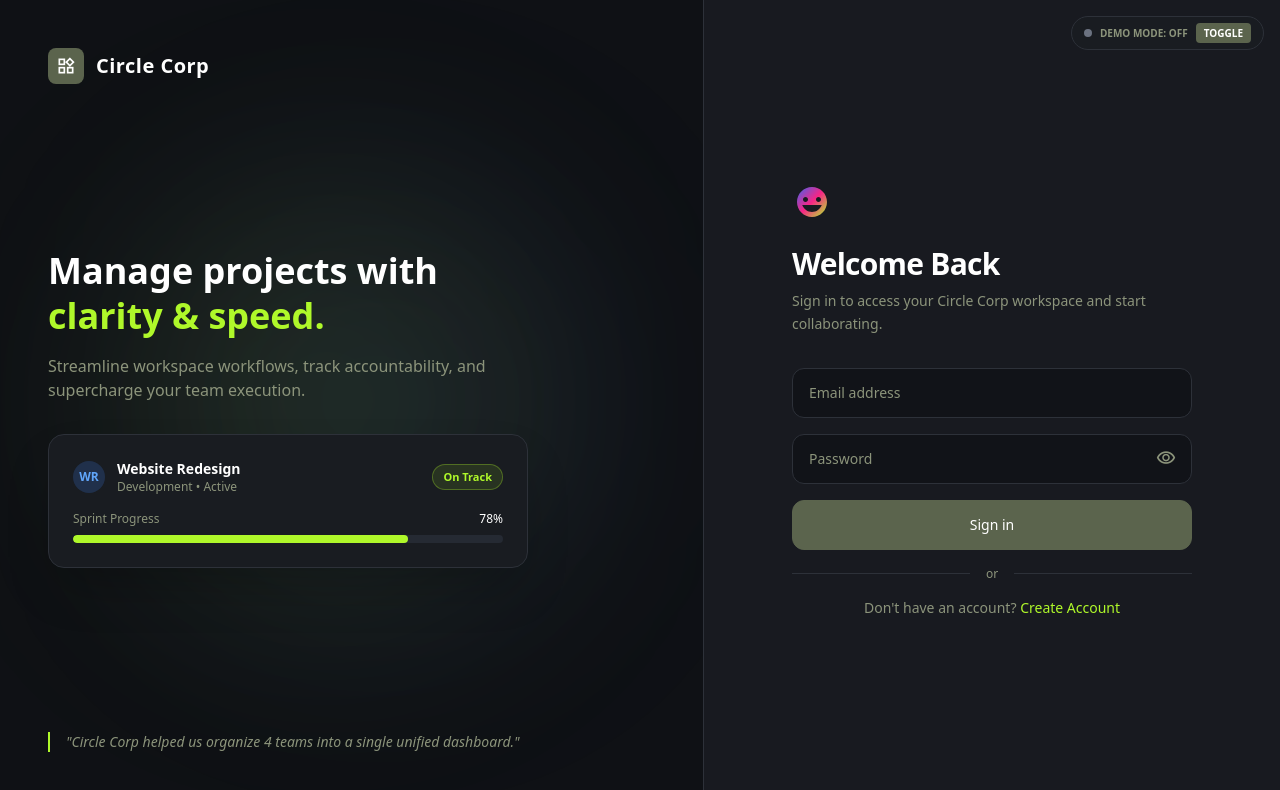
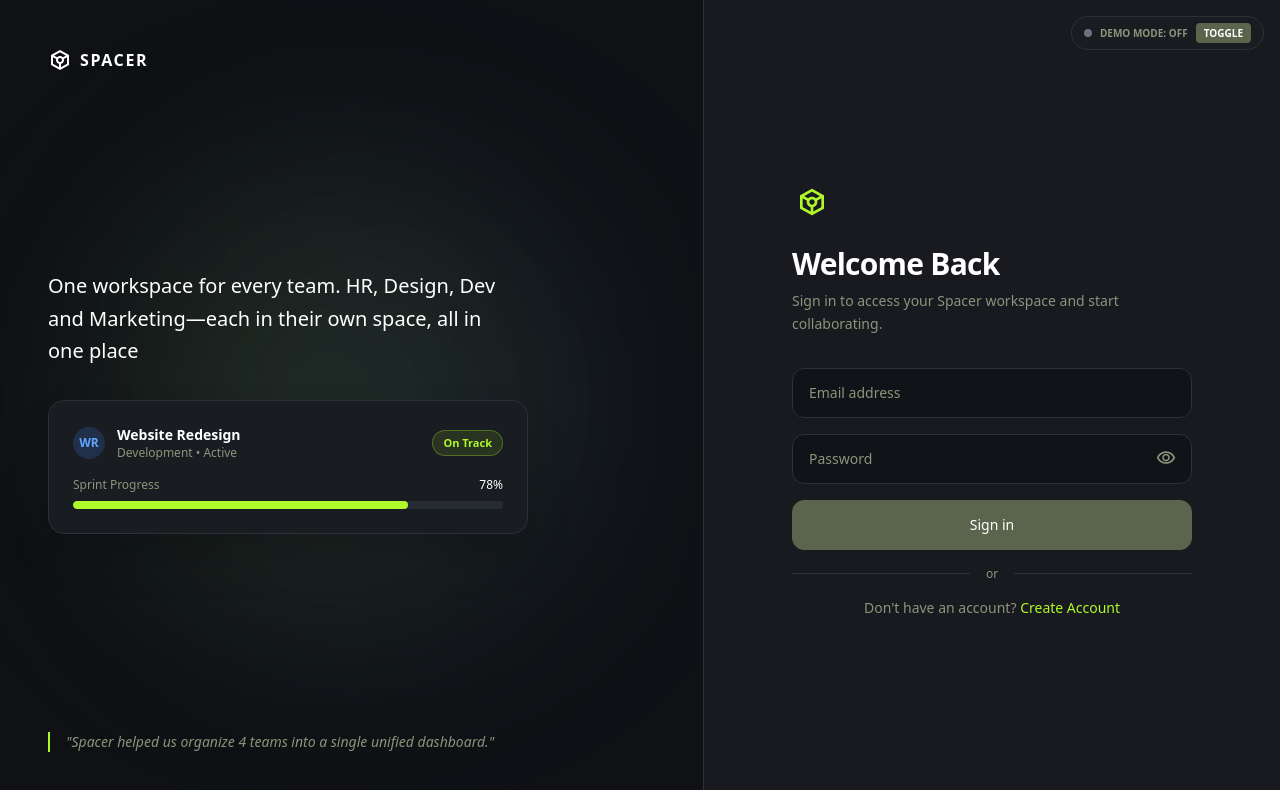
Before and after one commit to Patrickd1234/Spacer-Remaster, a React (Vite) app in the folder Spacer-app/: page /login in a window 1280 px wide. Shown: the top 790 px of the page. Built offline with nearby package versions, Linux system fonts and the light colour scheme.

Commit message:
Update branding to Spacer with token icon

```diff
--- a/Spacer-app/src/Launch_Organization.jsx
+++ b/Spacer-app/src/Launch_Organization.jsx
@@ -84,7 +84,7 @@ export default function LaunchOrganization() {
                             <div class="w-8 h-8 bg-blue-500/20 rounded flex items-center justify-center border border-blue-500/30">
                                 <svg class="w-4 h-4 text-blue-400" fill="none" stroke="currentColor" viewbox="0 0 24 24"><path d="M5 3v4M3 5h4M6 17v4m-2-2h4m5-16l2.286 6.857L21 12l-5.714 2.143L13 21l-2.286-6.857L5 12l5.714-2.143L13 3z" stroke-linecap="round" stroke-linejoin="round" stroke-width="2"></path></svg>
                             </div>
-                            <span class="font-medium text-sm">Circle Corp</span>
+                            <span class="font-medium text-sm">Spacer</span>
                             <div class="ml-auto text-gray-500">
                                 <svg class="w-4 h-4" fill="none" stroke="currentColor" viewbox="0 0 24 24"><path d="M9 5l7 7-7 7"></path></svg>
                             </div>
--- a/Spacer-app/src/Login.jsx
+++ b/Spacer-app/src/Login.jsx
@@ -69,21 +69,15 @@ function Login() {
                 <div className="absolute bottom-1/4 right-1/4 w-[400px] h-[400px] bg-[#aff82a]/10 rounded-full blur-[120px] pointer-events-none" />
 
                 {/* Top Logo */}
-                <div className="flex items-center gap-3 z-10">
-                    <div className="w-9 h-9 rounded-lg bg-[#5b644d] flex items-center justify-center text-white">
-                        <span className="material-symbols-outlined text-[20px]">widgets</span>
-                    </div>
-                    <span className="text-xl font-bold tracking-wide text-white">Circle Corp</span>
+                <div className="flex items-center gap-2 z-10">
+                    <span className="material-symbols-outlined text-white font-bold text-[24px]">token</span>
+                    <h1 className="text-[16px] font-bold tracking-widest text-white uppercase">Spacer</h1>
                 </div>
 
                 {/* Card Showcase Graphic */}
                 <div className="relative z-10 my-auto max-w-[480px]">
-                    <h2 className="text-4xl font-bold leading-tight mb-4 text-white">
-                        Manage projects with <br />
-                        <span className="text-[#aff82a]">clarity & speed.</span>
-                    </h2>
-                    <p className="text-[#8c947b] text-base mb-8">
-                        Streamline workspace workflows, track accountability, and supercharge your team execution.
+                    <p className="text-white text-[20px] leading-relaxed max-w-md mb-8">
+                        One workspace for every team. HR, Design, Dev and Marketing—each in their own space, all in one place
                     </p>
 
                     <div className="bg-[#191c21] border border-[#2D3139] rounded-2xl p-6 shadow-2xl space-y-4">
@@ -116,7 +110,7 @@ function Login() {
                 {/* Bottom Quote */}
                 <div className="z-10 border-l-2 border-[#aff82a] pl-4">
                     <p className="text-sm text-[#8c947b] italic">
-                        "Circle Corp helped us organize 4 teams into a single unified dashboard."
+                        "Spacer helped us organize 4 teams into a single unified dashboard."
                     </p>
                 </div>
             </div>
@@ -124,23 +118,14 @@ function Login() {
             {/* Right Side: Sign In Form */}
             <div className="w-full lg:w-[45%] flex flex-col justify-center px-8 sm:px-16 lg:px-20 bg-[#181a20] relative z-10">
                 <div className="w-full max-w-[400px] mx-auto">
-                    {/* Abstract colorful icon */}
+                    {/* Spacer Icon */}
                     <div className="w-10 h-10 mb-6 flex items-center justify-center">
-                        <svg width="40" height="40" viewBox="0 0 40 40" fill="none" xmlns="http://www.w3.org/2000/svg">
-                            <path d="M20 5C11.716 5 5 11.716 5 20C5 28.284 11.716 35 20 35C28.284 35 35 28.284 35 20C35 11.716 28.284 5 20 5ZM26.5 15C27.88 15 29 16.12 29 17.5C29 18.88 27.88 20 26.5 20C25.12 20 24 18.88 24 17.5C24 16.12 25.12 15 26.5 15ZM13.5 15C14.88 15 16 16.12 16 17.5C16 18.88 14.88 20 13.5 20C12.12 20 11 18.88 11 17.5C11 16.12 12.12 15 13.5 15ZM20 30C15.58 30 11.83 27.14 10.23 23H29.77C28.17 27.14 24.42 30 20 30Z" fill="url(#paint0_linear)" />
-                            <defs>
-                                <linearGradient id="paint0_linear" x1="5" y1="5" x2="35" y2="35" gradientUnits="userSpaceOnUse">
-                                    <stop stopColor="#4361EE" />
-                                    <stop offset="0.5" stopColor="#F72585" />
-                                    <stop offset="1" stopColor="#aff82a" />
-                                </linearGradient>
-                            </defs>
-                        </svg>
+                        <span className="material-symbols-outlined text-[#aff82a] text-[32px]">token</span>
                     </div>
 
                     <h2 className="text-3xl font-bold text-white mb-2 tracking-tight">Welcome Back</h2>
                     <p className="text-[#8c947b] text-sm mb-8 leading-relaxed">
-                        Sign in to access your Circle Corp workspace and start collaborating.
+                        Sign in to access your Spacer workspace and start collaborating.
                     </p>
 
                     <form onSubmit={handleSubmit} className="space-y-4">
--- a/Spacer-app/src/onboarding.jsx
+++ b/Spacer-app/src/onboarding.jsx
@@ -88,7 +88,7 @@ function Onboarding() {
                             <div className="w-8 h-8 bg-blue-600/30 border border-blue-500/40 rounded flex items-center justify-center text-blue-400 font-bold">
                                 <svg className="w-4 h-4" fill="currentColor" viewBox="0 0 24 24"><path d="M12 2l3.09 6.26L22 9.27l-5 4.87 1.18 6.88L12 17.77l-6.18 3.25L7 14.14 2 9.27l6.91-1.01L12 2z"></path></svg>
                             </div>
-                            <span className="font-semibold text-sm text-white">Circle Corp</span>
+                            <span className="font-semibold text-sm text-white">Spacer</span>
                         </div>
                         <span className="text-[10px] bg-white/5 text-zinc-400 px-2 py-0.5 rounded border border-white/5">Organization</span>
                     </div>
--- a/Spacer-app/src/partials/sidebar.jsx
+++ b/Spacer-app/src/partials/sidebar.jsx
@@ -91,10 +91,8 @@ export default function Sidebar({ searchQuery = "", userEmail = "", userData = n
                     <div className={`flex items-center ${expanded ? "justify-between mb-4" : "justify-center"}`}>
                         {expanded && (
                             <div className="flex items-center gap-2">
-                                <div className="w-7 h-7 rounded bg-[#5b644d] flex items-center justify-center text-white">
-                                    <span className="material-symbols-outlined text-[18px]">widgets</span>
-                                </div>
-                                <h1 className="font-bold text-[18px] text-white tracking-wide">Circle Corp</h1>
+                                <span className="material-symbols-outlined text-white font-bold text-[20px]">token</span>
+                                <h1 className="font-bold text-[16px] text-white tracking-widest uppercase">Spacer</h1>
                             </div>
                         )}
                         <button
@@ -110,10 +108,10 @@ export default function Sidebar({ searchQuery = "", userEmail = "", userData = n
                     {expanded && (
                         <div className="flex items-center justify-between px-3 py-2 bg-[#1e2025] border border-[#2D3139] rounded-lg cursor-pointer hover:border-[#3d424d] transition-colors group">
                             <div className="flex items-center gap-2.5">
-                                <div className="w-5 h-5 rounded-full bg-blue-500/20 text-blue-400 flex items-center justify-center font-bold text-[10px]">
-                                    C
+                                <div className="w-5 h-5 rounded-full bg-[#aff82a]/20 text-[#aff82a] flex items-center justify-center font-bold text-[10px]">
+                                    S
                                 </div>
-                                <span className="text-[13px] font-medium text-white truncate max-w-[130px]">Circle Corp HQ</span>
+                                <span className="text-[13px] font-medium text-white truncate max-w-[130px]">Spacer HQ</span>
                             </div>
                             <span className="material-symbols-outlined text-[#8c947b] text-[18px] group-hover:text-white transition-colors">unfold_more</span>
                         </div>
--- a/Spacer-app/src/signup.jsx
+++ b/Spacer-app/src/signup.jsx
@@ -140,11 +140,9 @@ function Signup() {
                 <div className="absolute top-1/4 left-1/4 w-[400px] h-[400px] bg-[#4361EE]/10 rounded-full blur-[120px] pointer-events-none" />
                 <div className="absolute bottom-1/4 right-1/4 w-[400px] h-[400px] bg-[#aff82a]/10 rounded-full blur-[120px] pointer-events-none" />
 
-                <div className="flex items-center gap-3 z-10">
-                    <div className="w-9 h-9 rounded-lg bg-[#5b644d] flex items-center justify-center text-white">
-                        <span className="material-symbols-outlined text-[20px]">widgets</span>
-                    </div>
-                    <span className="text-xl font-bold tracking-wide text-white">Circle Corp</span>
+                <div className="flex items-center gap-2 z-10">
+                    <span className="material-symbols-outlined text-white font-bold text-[24px]">token</span>
+                    <h1 className="text-[16px] font-bold tracking-widest text-white uppercase">Spacer</h1>
                 </div>
 
                 <div className="relative z-10 my-auto max-w-[480px]">
@@ -158,7 +156,7 @@ function Signup() {
 
                     <div className="bg-[#191c21] border border-[#2D3139] rounded-2xl p-6 shadow-2xl space-y-4">
                         <div className="flex items-center justify-between">
-                            <span className="text-xs font-semibold text-[#8c947b]">Circle Corp Workspace</span>
+                            <span className="text-xs font-semibold text-[#8c947b]">Spacer Workspace</span>
                             <span className="bg-[#aff82a]/10 text-[#aff82a] border border-[#aff82a]/30 text-[10px] font-bold px-2 py-0.5 rounded">
                                 Live
                             </span>
@@ -187,21 +185,12 @@ function Signup() {
             <div className="w-full lg:w-[45%] flex flex-col justify-center px-8 sm:px-16 lg:px-20 bg-[#181a20] relative z-10 overflow-y-auto py-12">
                 <div className="w-full max-w-[400px] mx-auto">
                     <div className="w-10 h-10 mb-6 flex items-center justify-center">
-                        <svg width="40" height="40" viewBox="0 0 40 40" fill="none" xmlns="http://www.w3.org/2000/svg">
-                            <path d="M20 5C11.716 5 5 11.716 5 20C5 28.284 11.716 35 20 35C28.284 35 35 28.284 35 20C35 11.716 28.284 5 20 5ZM26.5 15C27.88 15 29 16.12 29 17.5C29 18.88 27.88 20 26.5 20C25.12 20 24 18.88 24 17.5C24 16.12 25.12 15 26.5 15ZM13.5 15C14.88 15 16 16.12 16 17.5C16 18.88 14.88 20 13.5 20C12.12 20 11 18.88 11 17.5C11 16.12 12.12 15 13.5 15ZM20 30C15.58 30 11.83 27.14 10.23 23H29.77C28.17 27.14 24.42 30 20 30Z" fill="url(#paint0_linear)" />
-                            <defs>
-                                <linearGradient id="paint0_linear" x1="5" y1="5" x2="35" y2="35" gradientUnits="userSpaceOnUse">
-                                    <stop stopColor="#4361EE" />
-                                    <stop offset="0.5" stopColor="#F72585" />
-                                    <stop offset="1" stopColor="#aff82a" />
-                                </linearGradient>
-                            </defs>
-                        </svg>
+                        <span className="material-symbols-outlined text-[#aff82a] text-[32px]">token</span>
                     </div>
 
                     <h2 className="text-3xl font-bold text-white mb-2 tracking-tight">Create Account</h2>
                     <p className="text-[#8c947b] text-sm mb-8 leading-relaxed">
-                        Join your team and start collaborating on Circle Corp.
+                        Join your team and start collaborating on Spacer.
                     </p>
 
                     <form onSubmit={handleSubmit} className="space-y-4">
```
